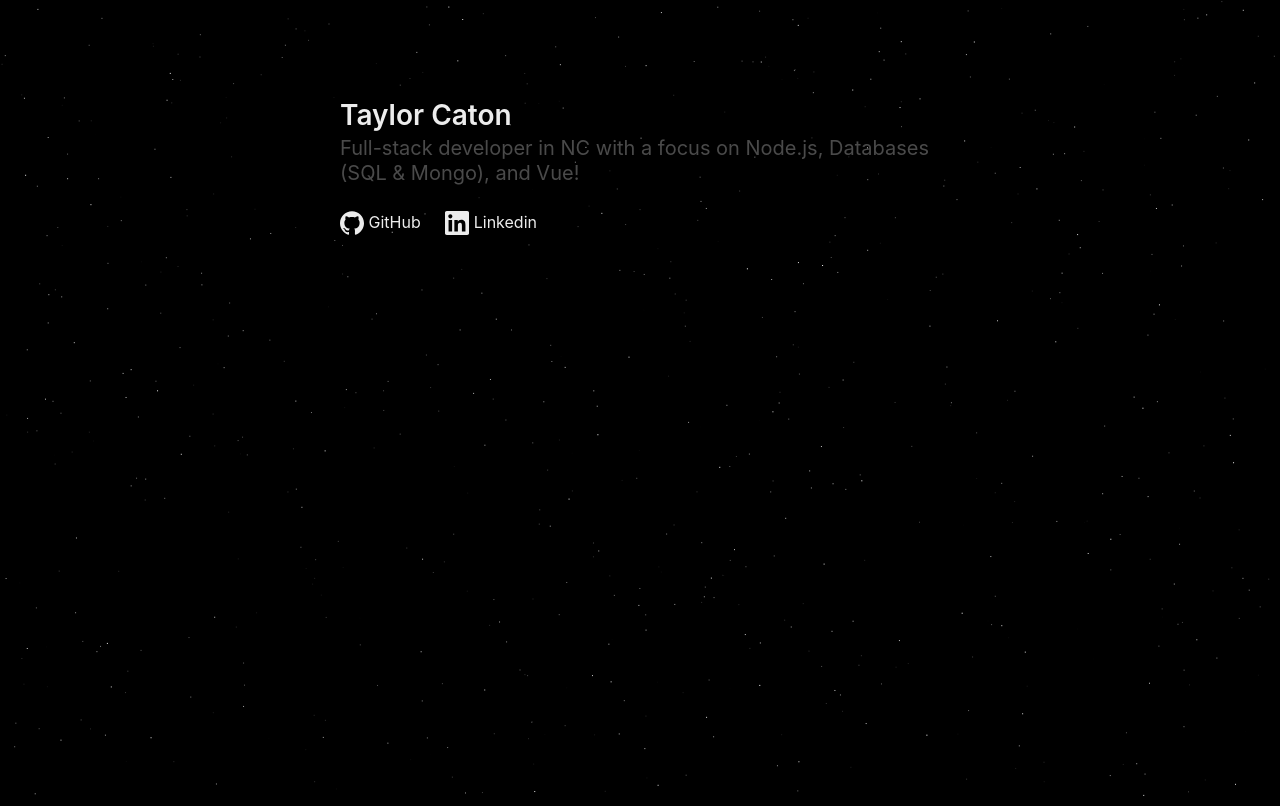
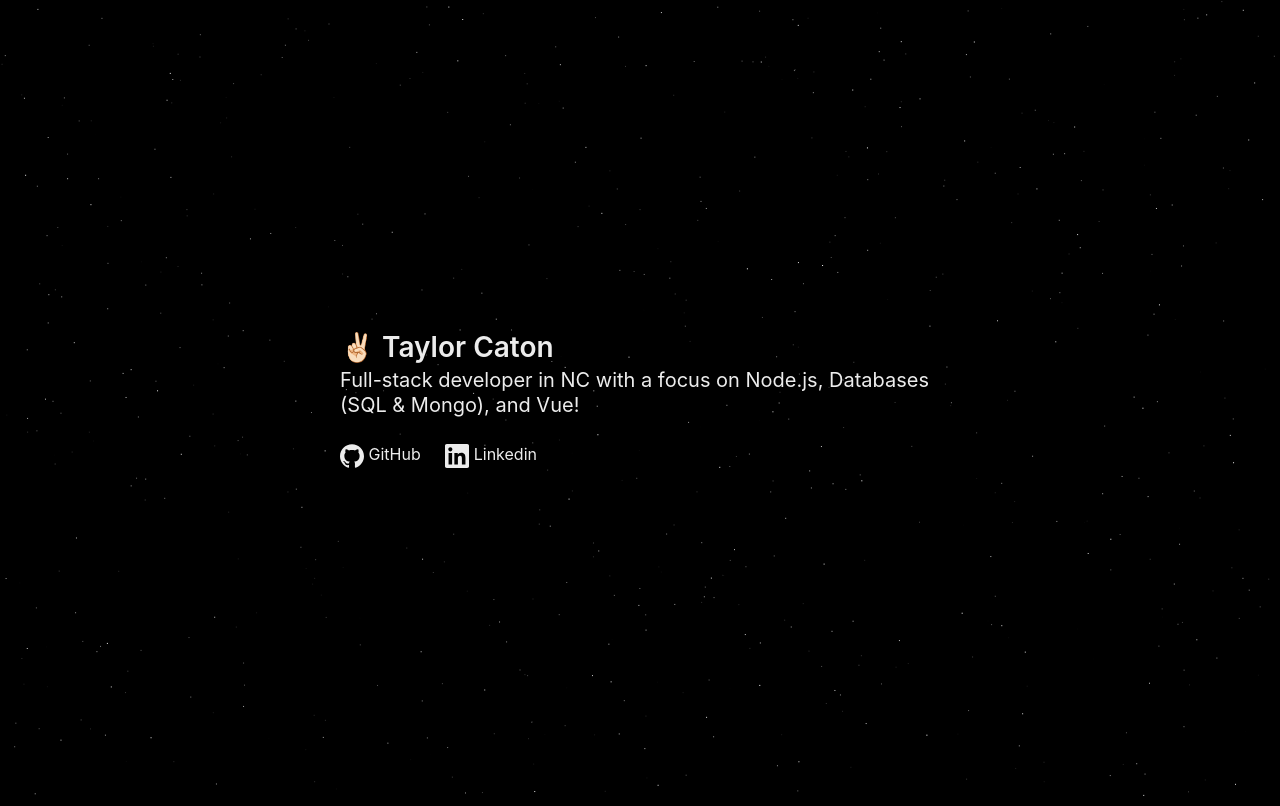
Before and after one commit to taylorcaton/taylorcaton.github.io, a Vue app: page / in a window 1280 px wide. Built offline with nearby package versions, Linux system fonts and the light colour scheme.

Commit message:
Center and add wave

```diff
--- a/src/components/Portfolio.vue
+++ b/src/components/Portfolio.vue
@@ -1,10 +1,10 @@
 <template>
   <section class="container">
     <div class="heading-container">
-      <h1 class="title">Taylor Caton</h1>
-      <h2 class="subtitle">
+      <h1 class="title"><span class="wave">✌🏻</span> Taylor Caton</h1>
+      <p class="subtitle">
         Full-stack developer in NC with a focus on Node.js, Databases (SQL & Mongo), and Vue!
-      </h2>
+      </p>
       <a href="https://github.com/taylorcaton" target="_blank">
         <svg role="img" viewBox="0 0 24 24" xmlns="http://www.w3.org/2000/svg" class="github-logo">
           <title>GitHub</title>
@@ -60,12 +60,20 @@ $banana: #ffe81f;
   top: 0;
   left: 0;
   right: 0;
+  bottom: 0;
+  display: flex;
+  align-items: center;
+  justify-content: center;
 }
 
 h1 {
   text-rendering: optimizeLegibility;
   color: $offWhite;
   font-size: 28px;
+}
+
+p {
+  color: $offWhite
 }
 
 .heading-container {
@@ -90,10 +98,30 @@ a {
   &:hover,
   &:focus {
     color: $banana !important;
+    text-decoration: underline;
 
     svg {
       fill: $banana;
     }
   }
 }
+
+.wave {
+  animation-name: wave-animation;  /* Refers to the name of your @keyframes element below */
+  animation-duration: 2.5s;        /* Change to speed up or slow down */
+  animation-iteration-count: infinite;  /* Never stop waving :) */
+  transform-origin: 70% 70%;       /* Pivot around the bottom-left palm */
+  display: inline-block;
+}
+
+@keyframes wave-animation {
+    0% { transform: rotate( 0.0deg) }
+   10% { transform: rotate(14.0deg) }
+   20% { transform: rotate(-8.0deg) }
+   30% { transform: rotate(14.0deg) }
+   40% { transform: rotate(-4.0deg) }
+   50% { transform: rotate(10.0deg) }
+   60% { transform: rotate( 0.0deg) }  /* Reset for the last half to pause */
+  100% { transform: rotate( 0.0deg) }
+}
 </style>
```
Also changed, not shown: 7 other files (tests, documents, lock files or other folders).
